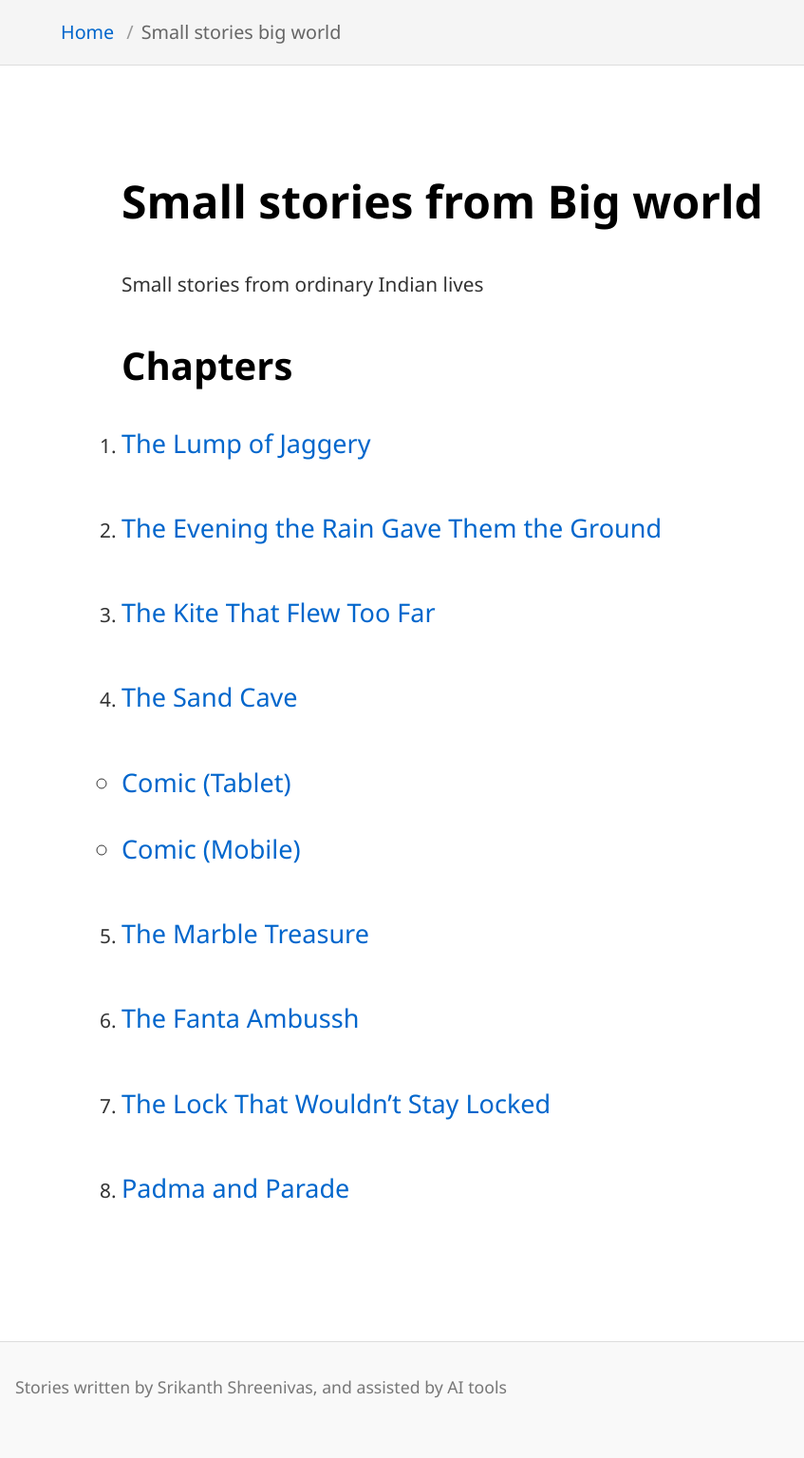
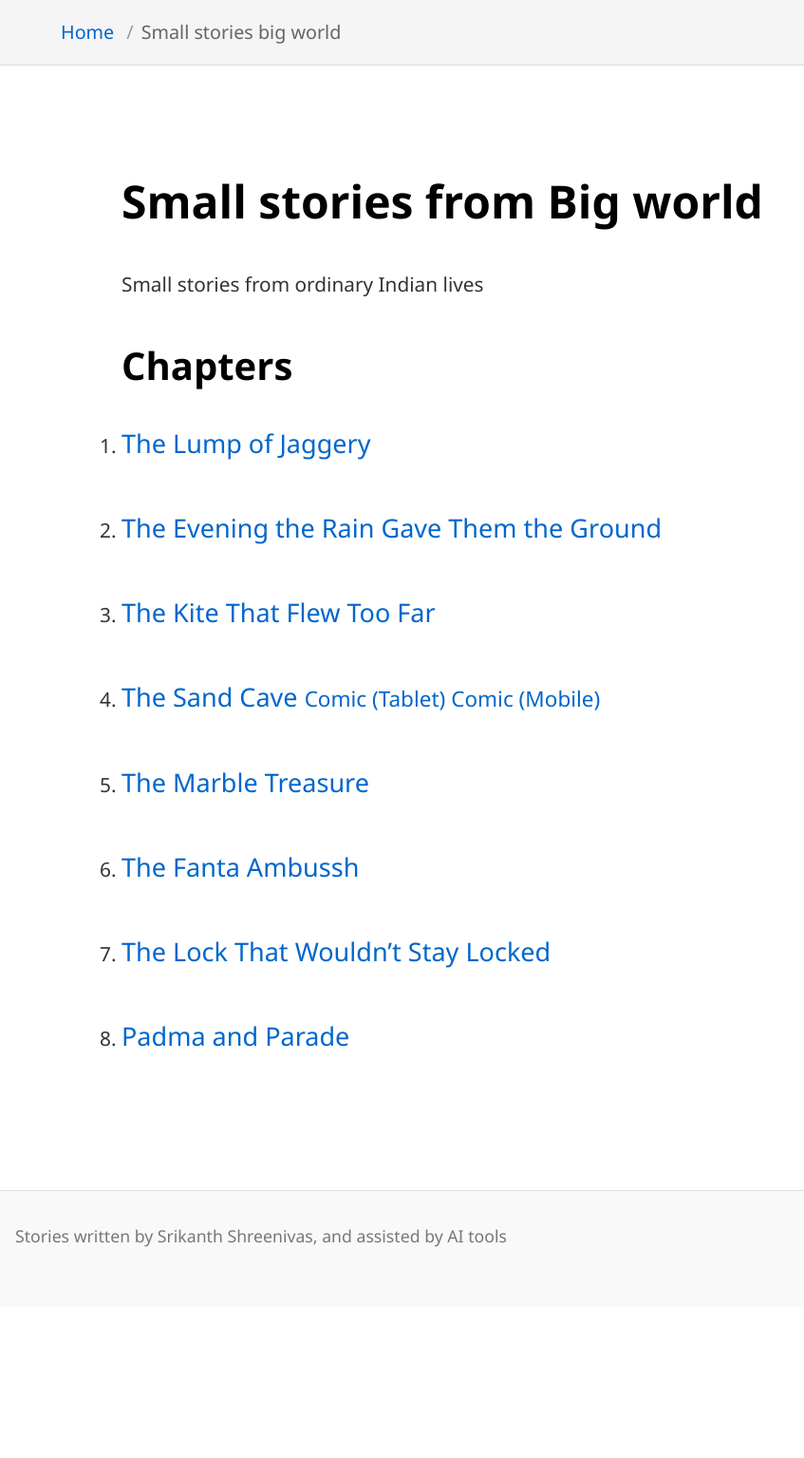
Before and after one commit to srikanthps/The-Companion, a Jekyll site: the page built from Small-Stories-Big-World/index.md, in a window 1280 px wide. Shown: the whole page at 95% size, without its empty margins (0-847 px from the left). Built offline with Jekyll 4.4.1, drawn with Linux system fonts in a browser that asks for light colours; our own code applies the rules of GitHub Pages for plain Markdown files; after the commit the page ends 1376 px from its top, so only the background shows below that.

```diff
--- a/Small-Stories-Big-World/index.md
+++ b/Small-Stories-Big-World/index.md
@@ -10,10 +10,7 @@ Small stories from ordinary Indian lives
 
 3. [The Kite That Flew Too Far](./kite.md)
 
-4. [The Sand Cave](./sandcave.md)
-
-   - [Comic (Tablet)](./sand-castle-comic.md)
-   - [Comic (Mobile)](./sandcave-comic-mobile.md)
+4. [The Sand Cave](./sandcave.md) <small> [Comic (Tablet)](./sand-castle-comic.md)  [Comic (Mobile)](./sandcave-comic-mobile.md) </small>
 
 7. [The Marble Treasure](./marble.md)
 
```
